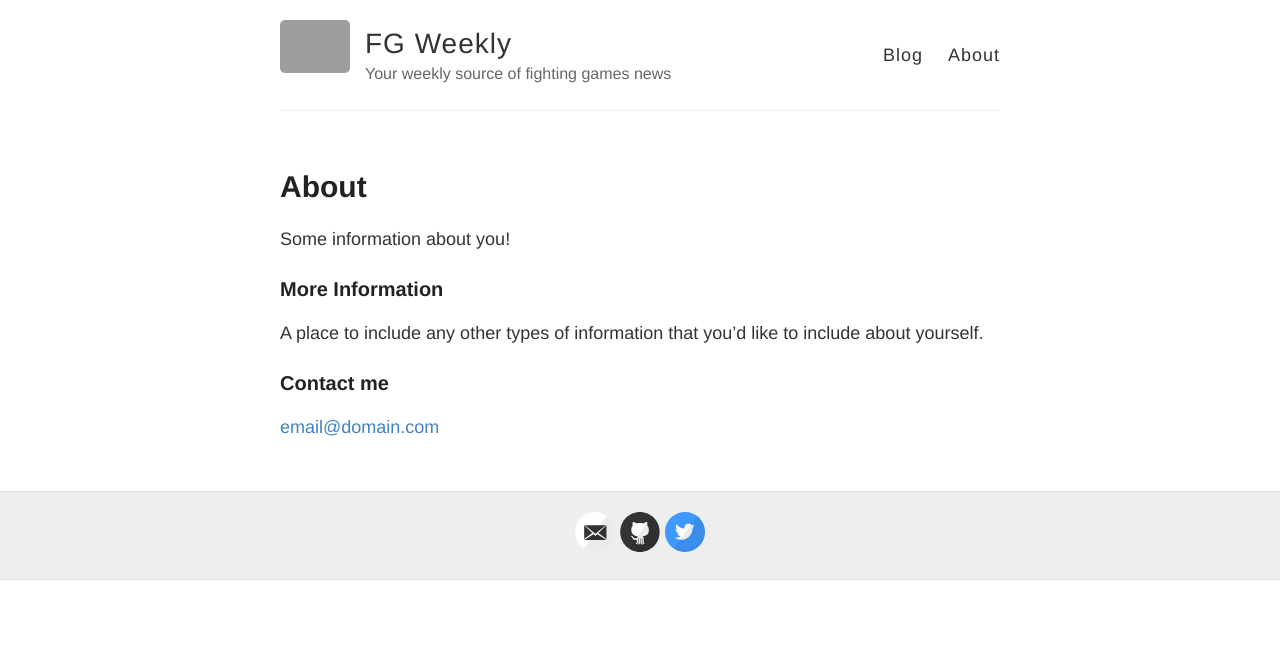
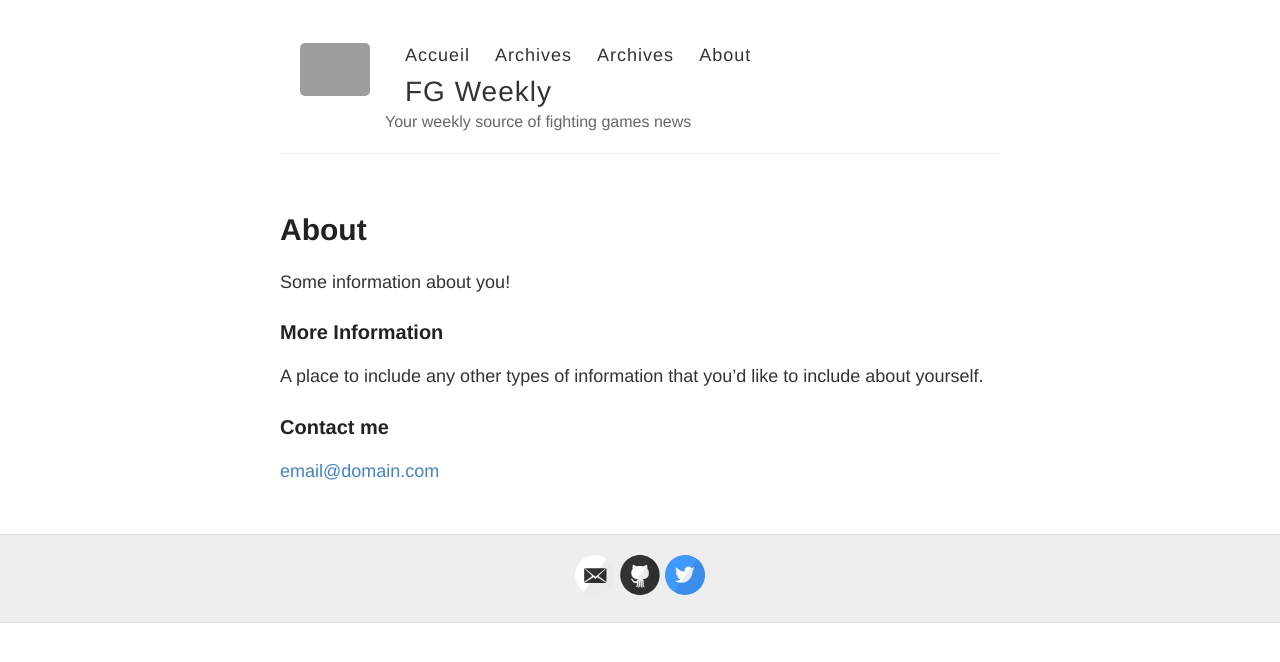
Before and after one commit to fgweekly/fgweekly-fgweekly.github.io, a Jekyll site: the page built from about.md, in a window 1280 px wide. Shown: the top 662 px of the page. Built offline with Jekyll 4.4.1, drawn with Linux system fonts in a browser that asks for light colours; Markdown is read by kramdown in place of the engine named in the settings; grey boxes are pictures that could not be loaded.

Commit message:
Some changes

```diff
--- a/_layouts/default.html
+++ b/_layouts/default.html
@@ -19,17 +19,23 @@
     <div class="wrapper-masthead">
       <div class="container">
         <header class="masthead clearfix">
-          <a href="{{ site.baseurl }}/" class="site-avatar"><img src="{{ site.avatar }}" /></a>
+
+
+          <nav>
+            <a href="{{ site.baseurl }}/">Accueil</a>
+            <a href="{{ site.baseurl }}/archives">Archives</a>
+            <a href="{{ site.baseurl }}/archives">Archives</a>
+
+            <a href="{{ site.baseurl }}/about">About</a>
+            <a href="{{ site.baseurl }}/" class="site-avatar"><img src="{{ site.avatar }}" /></a>
 
           <div class="site-info">
             <h1 class="site-name"><a href="{{ site.baseurl }}/">{{ site.name }}</a></h1>
             <p class="site-description">{{ site.description }}</p>
           </div>
+          </nav>
 
-          <nav>
-            <a href="{{ site.baseurl }}/">Blog</a>
-            <a href="{{ site.baseurl }}/about">About</a>
-          </nav>
+
         </header>
       </div>
     </div>
--- a/archives.html
+++ b/archives.html
@@ -1,3 +1,8 @@
+---
+layout: default
+
+---
+
 <div class="posts">
   {% for post in site.posts %}
     <article class="post">
```
